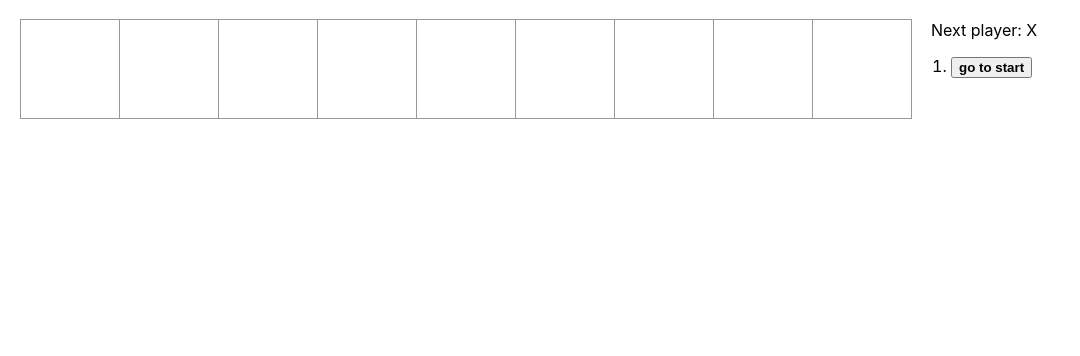
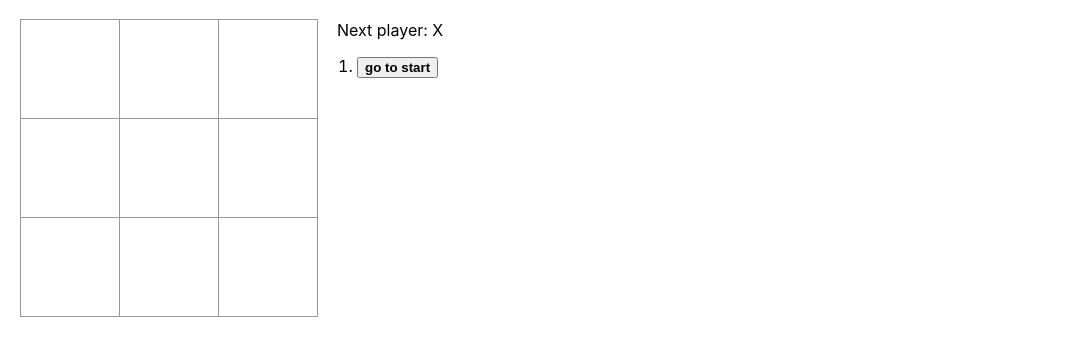
Before and after one commit to kylei-weisse/react-tac-toe, a React (Create React App) app: page / in a window 1280 px wide. Shown: the top 356 px of the page, without its empty margins (0-1080 px from the left). Built offline with nearby package versions, Linux system fonts and the light colour scheme.

Commit message:
map to render squares

```diff
--- a/src/index.js
+++ b/src/index.js
@@ -23,15 +23,18 @@ class Board extends React.Component {
   }
 
   render() {
-      let littleBoxes=[]
-      for (let i = 0; i < 3; i++) {
-        for (let j = 0; j < 3; j++){
-            littleBoxes.push(this.renderSquare(i+j))
-        }
-      }
-    console.log(littleBoxes);
     return(
-      littleBoxes
+      <>
+        <div className="board-row">
+          {[0, 1, 2].map(index=> this.renderSquare(index))}
+        </div>
+        <div className="board-row">
+          {[3, 4, 5].map(index=> this.renderSquare(index))}
+        </div>
+        <div className="board-row">
+          {[6, 7, 8].map(index=> this.renderSquare(index))}
+        </div>
+      </>
     )
 
     // return (
```
